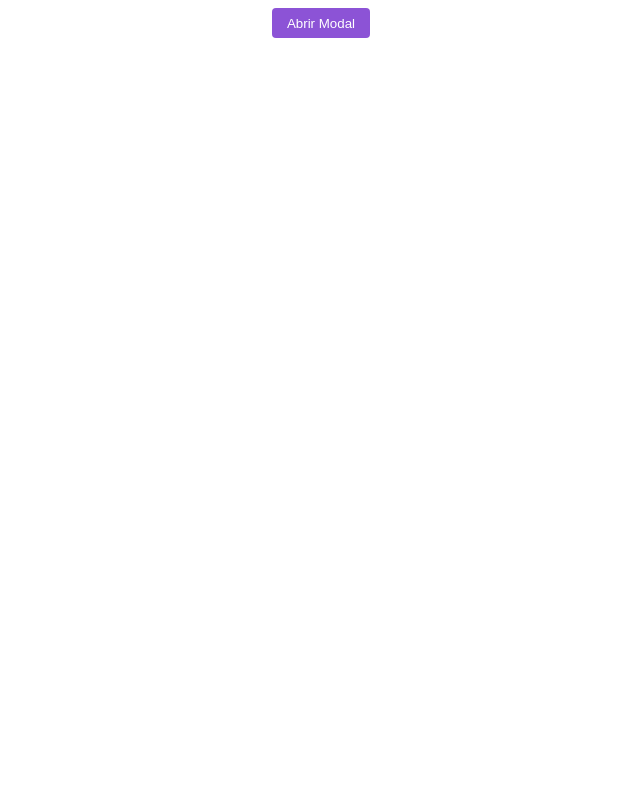
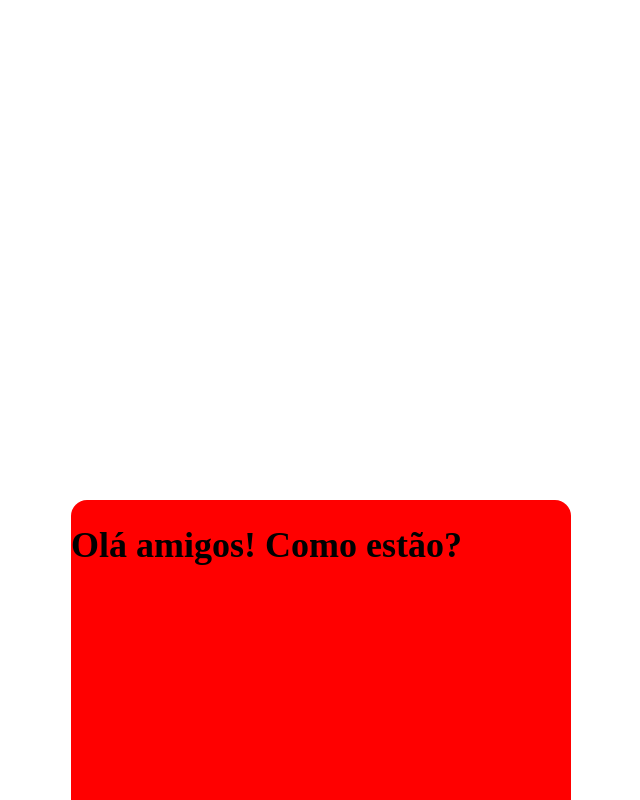
Before and after one commit to Tiro-Cruzado/Chat, a React (Create React App) app in the folder client/: page / in a window 1280 px wide. Shown: the whole page, without its empty margins (319-959 px from the left). Built offline with nearby package versions, Linux system fonts and the light colour scheme.

Commit message:
Feat/Front/Modal: remove of comment of file index.html and add componnet in App

```diff
--- a/client/public/index.html
+++ b/client/public/index.html
@@ -3,41 +3,20 @@
 
 <head>
   <meta charset="utf-8" />
-  <link rel="icon" href="%PUBLIC_URL%/favicon.ico" />
   <meta name="viewport" content="width=device-width, initial-scale=1" />
   <meta name="theme-color" content="#000000" />
   <meta name="description" content="Web site created using create-react-app" />
+
+  <link rel="icon" href="%PUBLIC_URL%/favicon.ico" />
   <link rel="apple-touch-icon" href="%PUBLIC_URL%/logo192.png" />
-  <!--
-      manifest.json provides metadata used when your web app is installed on a
-      user's mobile device or desktop. See https://developers.google.com/web/fundamentals/web-app-manifest/
-    -->
   <link rel="manifest" href="%PUBLIC_URL%/manifest.json" />
-  <!--
-      Notice the use of %PUBLIC_URL% in the tags above.
-      It will be replaced with the URL of the `public` folder during the build.
-      Only files inside the `public` folder can be referenced from the HTML.
 
-      Unlike "/favicon.ico" or "favicon.ico", "%PUBLIC_URL%/favicon.ico" will
-      work correctly both with client-side routing and a non-root public URL.
-      Learn how to configure a non-root public URL by running `npm run build`.
-    -->
   <title>React App</title>
 </head>
 
 <body>
   <noscript>You need to enable JavaScript to run this app.</noscript>
   <div id="root"></div>
-  <!--
-      This HTML file is a template.
-      If you open it directly in the browser, you will see an empty page.
-
-      You can add webfonts, meta tags, or analytics to this file.
-      The build step will place the bundled scripts into the <body> tag.
-
-      To begin the development, run `npm start` or `yarn start`.
-      To create a production bundle, use `npm run build` or `yarn build`.
-    -->
 </body>
 
 </html>
--- a/client/src/App.tsx
+++ b/client/src/App.tsx
@@ -1,9 +1,19 @@
-import { Modal } from './components/Modal'
+import { BottonSheet } from './components/BottonSheet'
+// import { Card } from './components/Card'
+// import { Modal } from './components/Modal'
 
 function App() {
   return (
     <>
-      <Modal />
+      {/* <Modal>
+        <Card>
+          Lorem ipsum dolor, sit amet consectetur adipisicing elit. Repellat
+          tenetur minus rerum est atque voluptates amet asperiores mollitia,
+          inventore expedita eius? Ea odio sed fugiat aliquid repellendus at
+          quas iusto?
+        </Card>
+      </Modal> */}
+      <BottonSheet />
     </>
   )
 }
```
